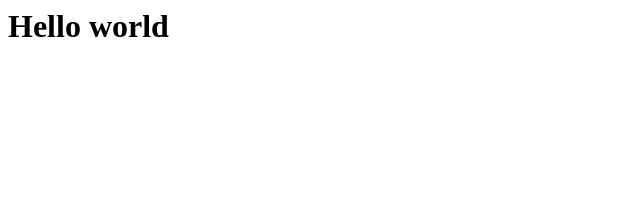
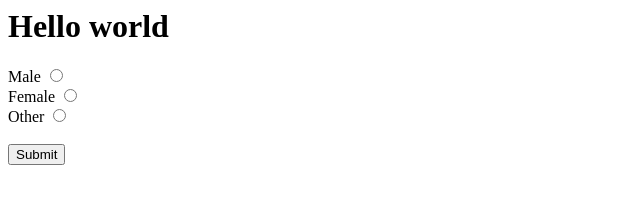
Before and after one commit to kimhosoo/kimhosoo.github.com, a plain HTML site: page index.html in a window 1280 px wide. Shown: the whole page, without its empty margins (0-640 px from the left). Drawn offline with Linux system fonts and the light colour scheme.

Commit message:
Update index.html

```diff
--- a/index.html
+++ b/index.html
@@ -1 +1,12 @@
 <h1>Hello world</h1>
+<html>
+<form action="demo_form.asp">
+   <label for="male">Male</label>
+  <input type="radio" name="gender" id="male" value="male"><br>
+  <label for="female">Female</label>
+  <input type="radio" name="gender" id="female" value="female"><br>
+  <label for="other">Other</label>
+  <input type="radio" name="gender" id="other" value="other"><br><br>
+  <input type="submit" value="Submit">
+</form>
+</html>
```
